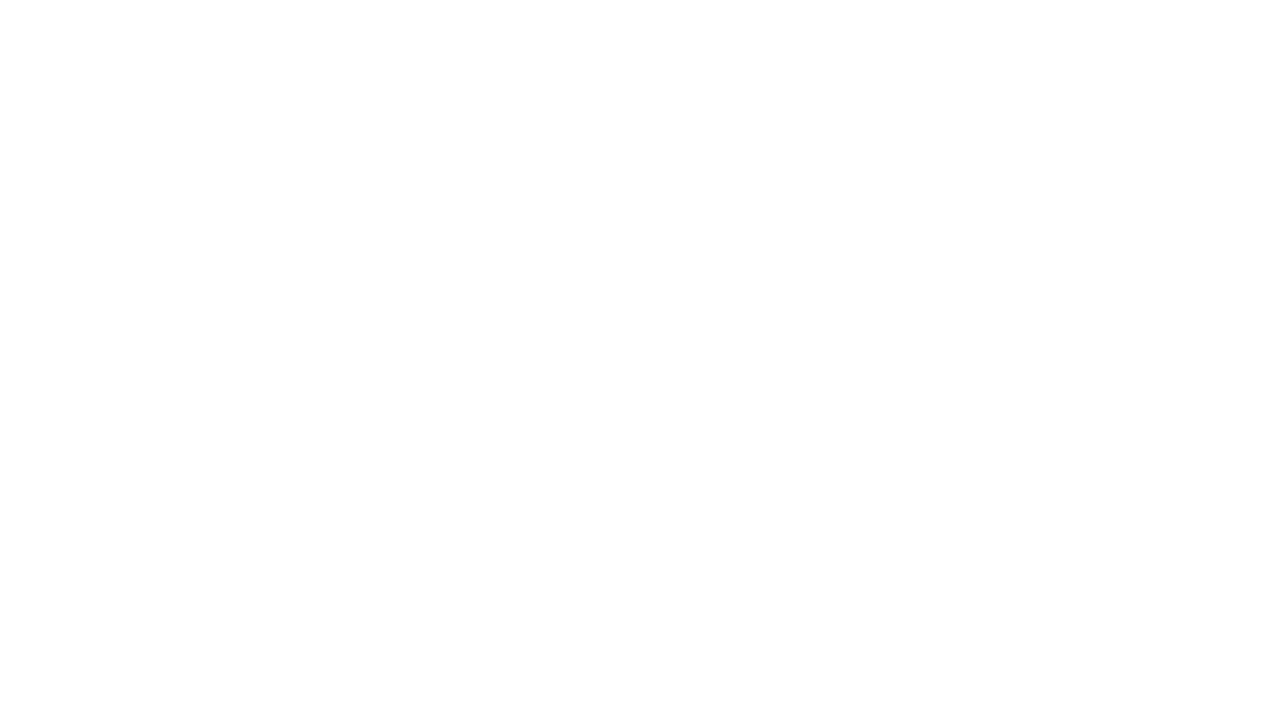
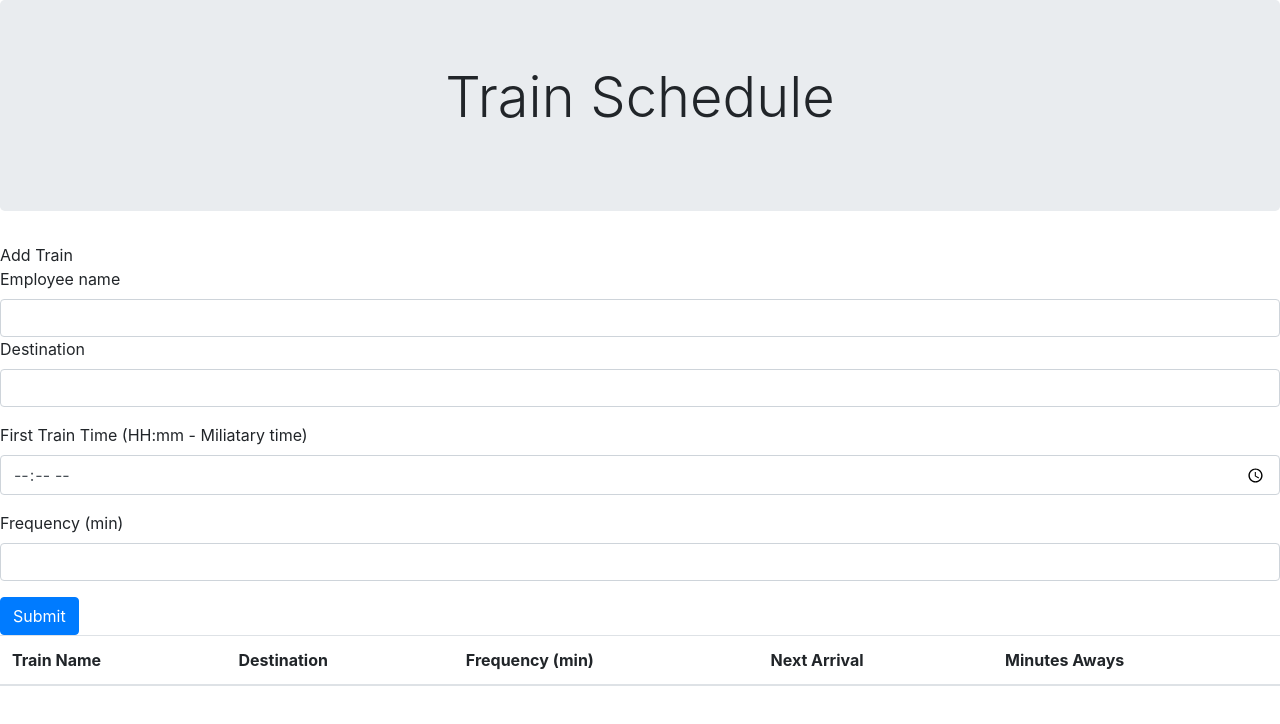
Before and after one commit to dunkeltron/trainSchedule, a plain HTML site: page index.html in a window 1280 px wide. Drawn offline with nearby package versions, Linux system fonts and the light colour scheme.

Commit message:
Created the bootstrap layout of the site.

```diff
--- a/index.html
+++ b/index.html
@@ -1,14 +1,60 @@
 <!DOCTYPE html>
 <html lang="en">
+
 <head>
     <meta charset="UTF-8">
     <meta name="viewport" content="width=device-width, initial-scale=1.0">
     <meta http-equiv="X-UA-Compatible" content="ie=edge">
     <title>Train Schedule</title>
     <link rel="stylesheet" type="text/css" href="assets/css/style.css">
+    <link rel="stylesheet" href="https://maxcdn.bootstrapcdn.com/bootstrap/4.0.0/css/bootstrap.min.css">
 </head>
+
 <body>
-    <script src="https://ajax.googleapis.com/ajax/libs/jquery/3.3.1/jquery.min.js"></script>
-    <script src="assets/javascript/train.js"></script>
+    <div class="jumbotron">
+        <h1 class="display-4 text-center">Train Schedule</h1>
+        <p class="lead text-center"></p>
+
+    </div>
+    <!-- bonus goal: add current time header between schedule and jumbotron-->
+    <table class="table">
+        <thead>
+            <tr>
+                <th scope="col">Train Name</th>
+                <th scope="col">Destination</th>
+                <th scope="col">Frequency (min)</th>
+                <th scope="col">Next Arrival</th>
+                <th scope="col">Minutes Aways</th>
+                <!-- bonus goal: update minutes away every minute-->
+                <!-- bonus goal: add remove button-->
+            </tr>
+        </thead>
+
+        <form class="form-group ">
+
+            <div>
+                Add Train<br>
+                <label for="train-name">Employee name</label>
+                <input class="form-control" id="train-name" aria-describedby="trainName">
+            </div>
+            <div class="form-group">
+                <label for="destination">Destination</label>
+                <input class="form-control" id="destination">
+            </div>
+            <div class="form-group">
+                <label for="first-train-time">First Train Time (HH:mm - Miliatary time)</label>
+                <input data-format="hh:mm" type="time" class="form-control" id="first-train-time">
+            </div>
+            <div class="form-group">
+                <label for="frequency">Frequency (min)</label>
+                <input type="number" class="form-control" id="frequency">
+            </div>
+
+            <button type="submit" class="btn btn-primary" id="add-user">Submit</button>
+        </form>
+
+        <script src="https://ajax.googleapis.com/ajax/libs/jquery/3.3.1/jquery.min.js"></script>
+        <script src="assets/javascript/train.js"></script>
 </body>
+
 </html>
```
